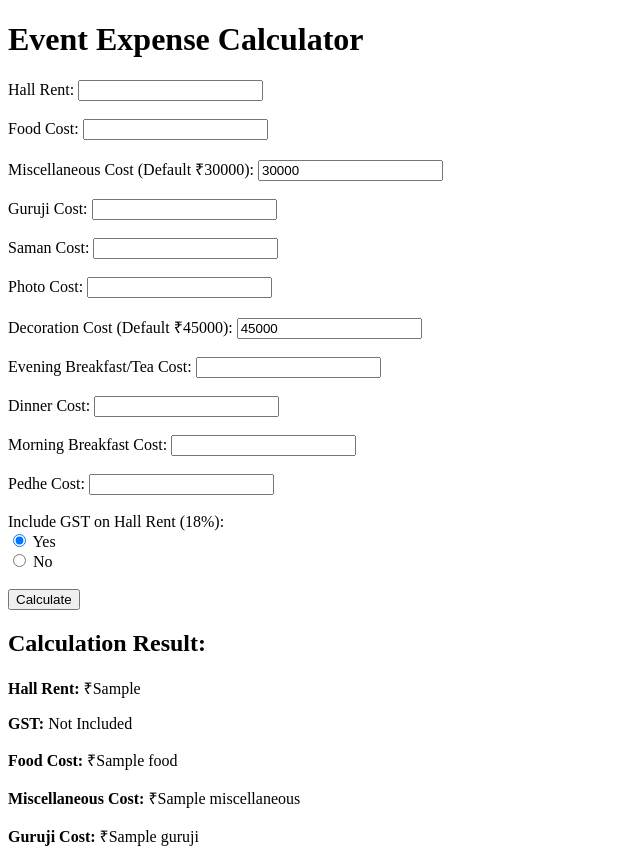
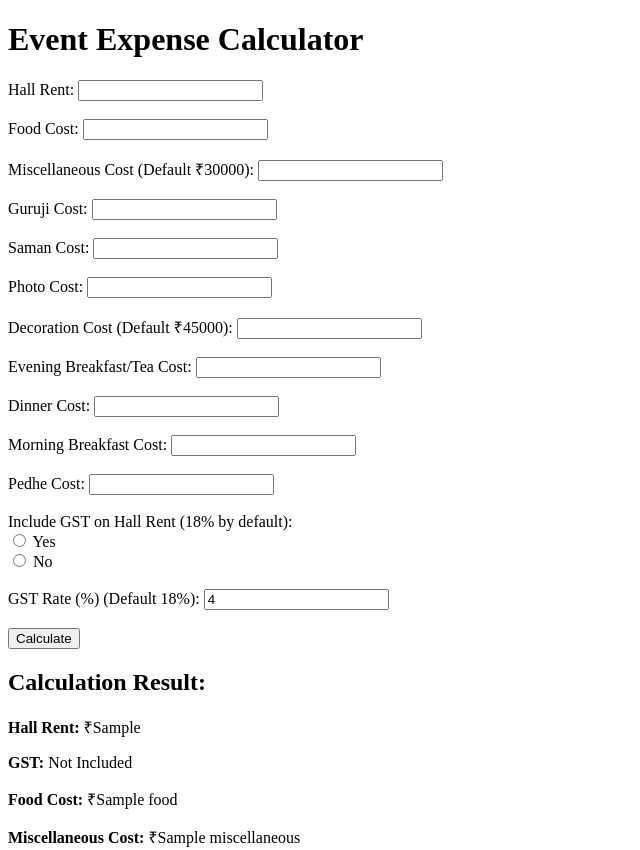
Before and after one commit to spawar20/app, a Flask app: template templates/index.html in a window 1280 px wide. Shown: the top 850 px of the page, without its empty margins (0-640 px from the left). Run offline with Flask 3, Linux system fonts and the light colour scheme; the template is opened without the code that fills it: most values are stand-ins (such as "Sample title", 1, 10 or a date in 2020).

Commit message:
Update index.html

```diff
--- a/templates/index.html
+++ b/templates/index.html
@@ -9,43 +9,46 @@
     <h1>Event Expense Calculator</h1>
     <form method="POST">
         <label for="hall_rent">Hall Rent:</label>
-        <input type="number" id="hall_rent" name="hall_rent" step="0.01" required><br><br>
+        <input type="number" id="hall_rent" name="hall_rent" step="0.01" value="{{ values.hall_rent if values.hall_rent is not none else '' }}" required><br><br>
 
         <label for="food">Food Cost:</label>
-        <input type="number" id="food" name="food" step="0.01" required><br><br>
+        <input type="number" id="food" name="food" step="0.01" value="{{ values.food if values.food is not none else '' }}" required><br><br>
 
         <label for="miscellaneous">Miscellaneous Cost (Default ₹30000):</label>
-        <input type="number" id="miscellaneous" name="miscellaneous" value="30000" step="0.01"><br><br>
+        <input type="number" id="miscellaneous" name="miscellaneous" value="{{ values.miscellaneous if values.miscellaneous is not none else 30000 }}" step="0.01"><br><br>
 
         <label for="guruji">Guruji Cost:</label>
-        <input type="number" id="guruji" name="guruji" step="0.01"><br><br>
+        <input type="number" id="guruji" name="guruji" step="0.01" value="{{ values.guruji if values.guruji is not none else '' }}"><br><br>
 
         <label for="saman">Saman Cost:</label>
-        <input type="number" id="saman" name="saman" step="0.01"><br><br>
+        <input type="number" id="saman" name="saman" step="0.01" value="{{ values.saman if values.saman is not none else '' }}"><br><br>
 
         <label for="photo">Photo Cost:</label>
-        <input type="number" id="photo" name="photo" step="0.01"><br><br>
+        <input type="number" id="photo" name="photo" step="0.01" value="{{ values.photo if values.photo is not none else '' }}"><br><br>
 
         <label for="decoration">Decoration Cost (Default ₹45000):</label>
-        <input type="number" id="decoration" name="decoration" value="45000" step="0.01"><br><br>
+        <input type="number" id="decoration" name="decoration" value="{{ values.decoration if values.decoration is not none else 45000 }}" step="0.01"><br><br>
 
         <label for="evening_tea">Evening Breakfast/Tea Cost:</label>
-        <input type="number" id="evening_tea" name="evening_tea" step="0.01"><br><br>
+        <input type="number" id="evening_tea" name="evening_tea" step="0.01" value="{{ values.evening_tea if values.evening_tea is not none else '' }}"><br><br>
 
         <label for="dinner">Dinner Cost:</label>
-        <input type="number" id="dinner" name="dinner" step="0.01"><br><br>
+        <input type="number" id="dinner" name="dinner" step="0.01" value="{{ values.dinner if values.dinner is not none else '' }}"><br><br>
 
         <label for="morning_breakfast">Morning Breakfast Cost:</label>
-        <input type="number" id="morning_breakfast" name="morning_breakfast" step="0.01"><br><br>
+        <input type="number" id="morning_breakfast" name="morning_breakfast" step="0.01" value="{{ values.morning_breakfast if values.morning_breakfast is not none else '' }}"><br><br>
 
         <label for="pedhe">Pedhe Cost:</label>
-        <input type="number" id="pedhe" name="pedhe" step="0.01"><br><br>
+        <input type="number" id="pedhe" name="pedhe" step="0.01" value="{{ values.pedhe if values.pedhe is not none else '' }}"><br><br>
 
-        <label>Include GST on Hall Rent (18%):</label><br>
-        <input type="radio" id="gst_yes" name="gst_option" value="yes" checked>
+        <label>Include GST on Hall Rent (18% by default):</label><br>
+        <input type="radio" id="gst_yes" name="gst_option" value="yes" {% if values.gst_option == 'yes' %}checked{% endif %}>
         <label for="gst_yes">Yes</label><br>
-        <input type="radio" id="gst_no" name="gst_option" value="no">
+        <input type="radio" id="gst_no" name="gst_option" value="no" {% if values.gst_option == 'no' %}checked{% endif %}>
         <label for="gst_no">No</label><br><br>
+
+        <label for="gst_rate">GST Rate (%) (Default 18%):</label>
+        <input type="number" id="gst_rate" name="gst_rate" value="{{ values.gst_rate if values.gst_rate is not none else 18 }}" step="0.01"><br><br>
 
         <button type="submit">Calculate</button>
     </form>
@@ -54,7 +57,7 @@
         <h2>Calculation Result:</h2>
         <p><strong>Hall Rent:</strong> ₹{{ result.hall_rent }}</p>
         {% if result.gst > 0 %}
-        <p><strong>GST (18% on Hall Rent):</strong> ₹{{ result.gst }}</p>
+        <p><strong>GST ({{ result.gst_rate }}% on Hall Rent):</strong> ₹{{ result.gst }}</p>
         {% else %}
         <p><strong>GST:</strong> Not Included</p>
         {% endif %}
```
